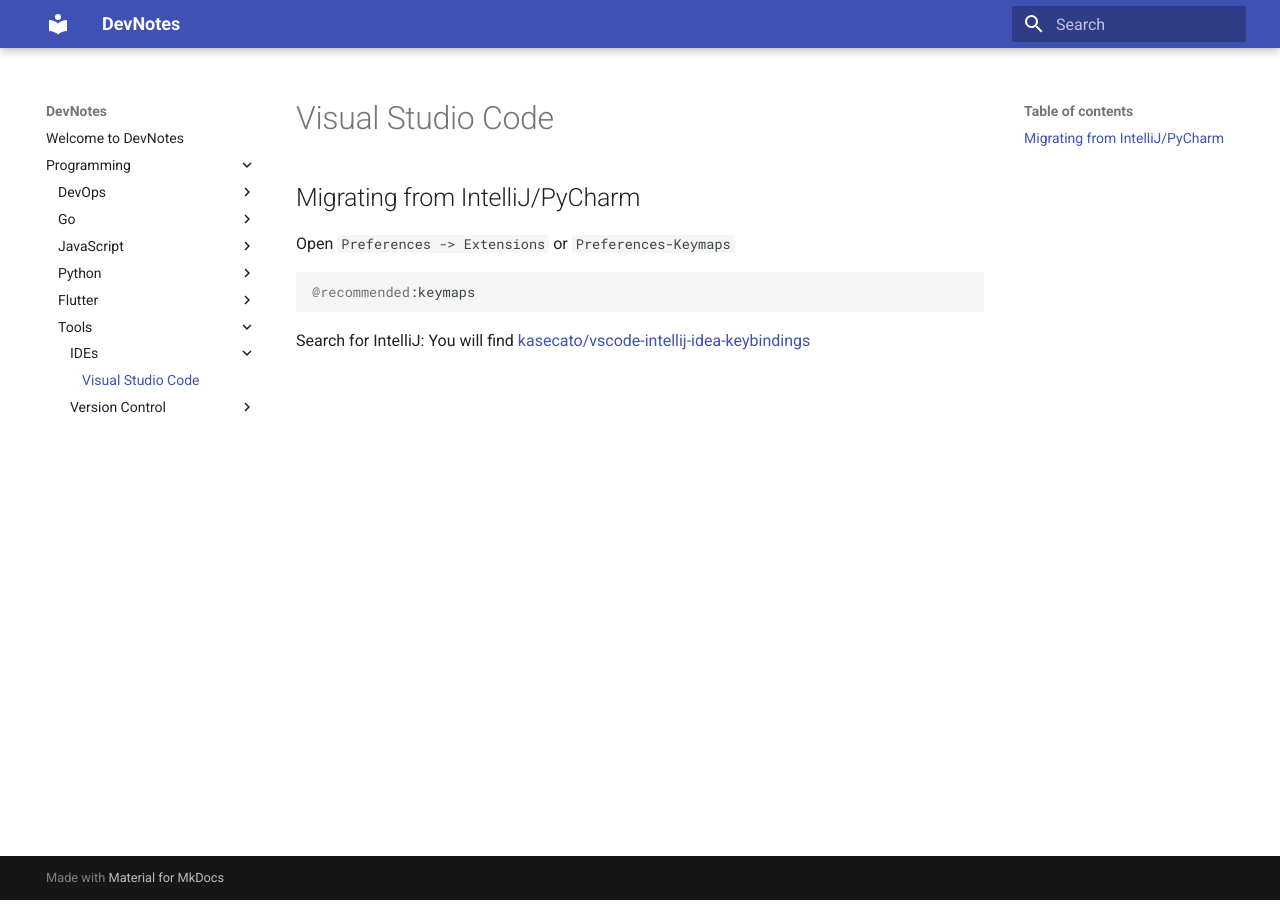
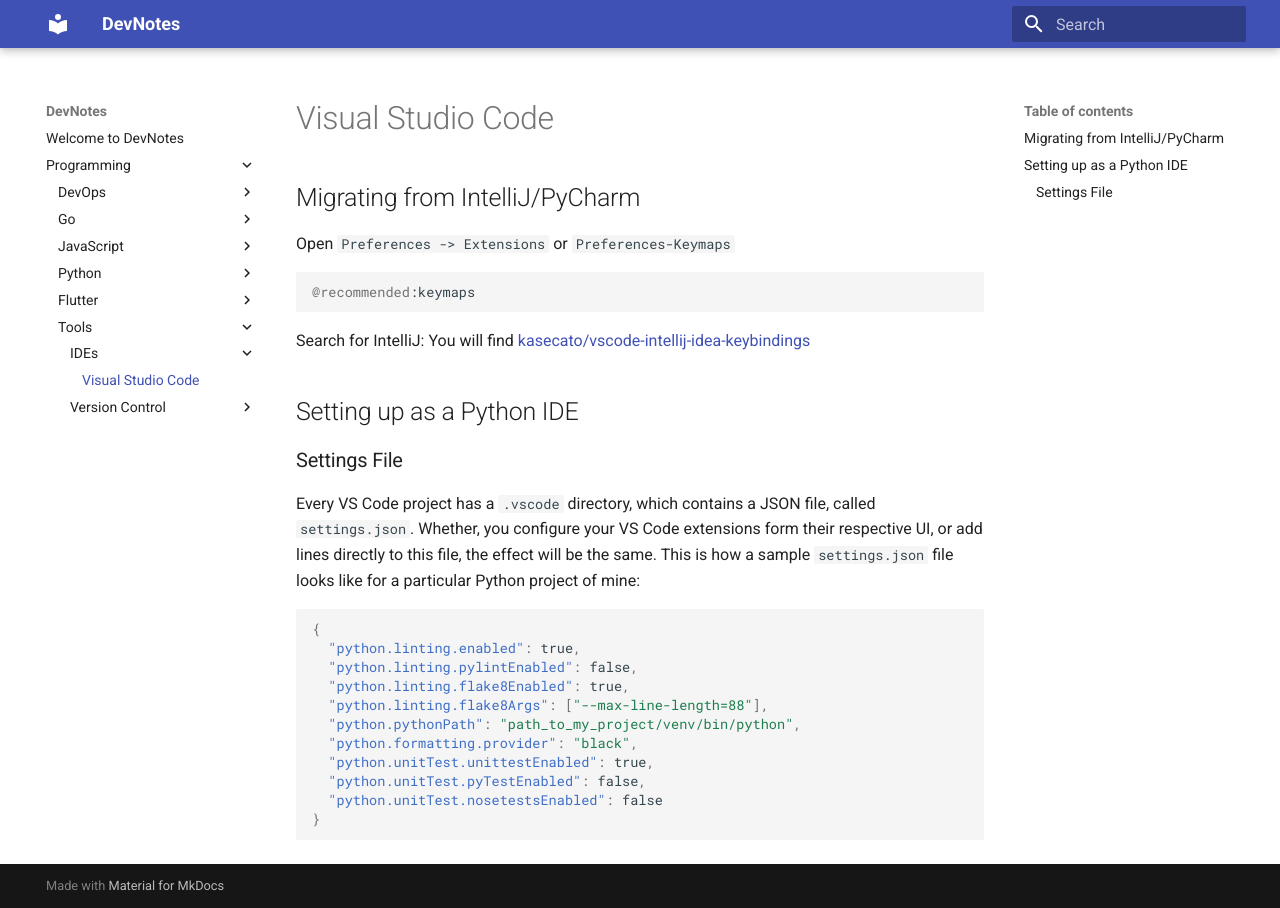
Before and after one commit to preslavrachev/devnotes, an MkDocs documentation site: the page built from docs/programming/tools/IDEs/vs_code.md, in a window 1280 px wide. Built offline with MkDocs 1.6.1 and Material for MkDocs 9.7.7, drawn with Linux system fonts in a browser that asks for light colours.

Commit message:
Update Feb 27, 2019

````diff
--- a/docs/programming/tools/IDEs/vs_code.md
+++ b/docs/programming/tools/IDEs/vs_code.md
@@ -7,3 +7,21 @@
 @recommended:keymaps
 ```
 Search for IntelliJ: You will find [kasecato/vscode-intellij-idea-keybindings](https://github.com/kasecato/vscode-intellij-idea-keybindings)
+
+## Setting up as a Python IDE
+### Settings File
+Every VS Code project has a `.vscode` directory, which contains a JSON file, called `settings.json`. Whether, you configure your VS Code extensions form their respective UI, or add lines directly to this file, the effect will be the same. This is how a sample `settings.json` file looks like for a particular Python project of mine:
+
+``` json
+{
+  "python.linting.enabled": true,
+  "python.linting.pylintEnabled": false,
+  "python.linting.flake8Enabled": true,
+  "python.linting.flake8Args": ["--max-line-length=88"],
+  "python.pythonPath": "path_to_my_project/venv/bin/python",
+  "python.formatting.provider": "black",
+  "python.unitTest.unittestEnabled": true,
+  "python.unitTest.pyTestEnabled": false,
+  "python.unitTest.nosetestsEnabled": false
+}
+```
````
